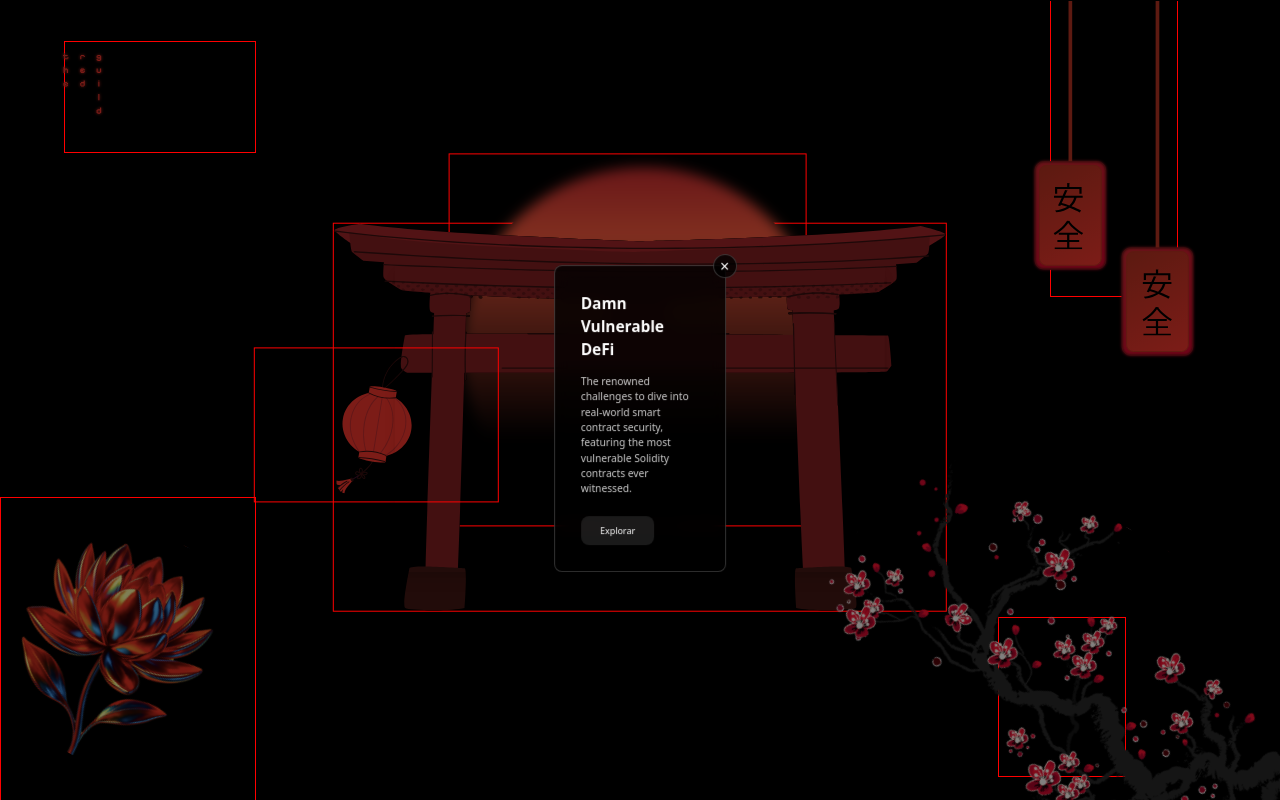
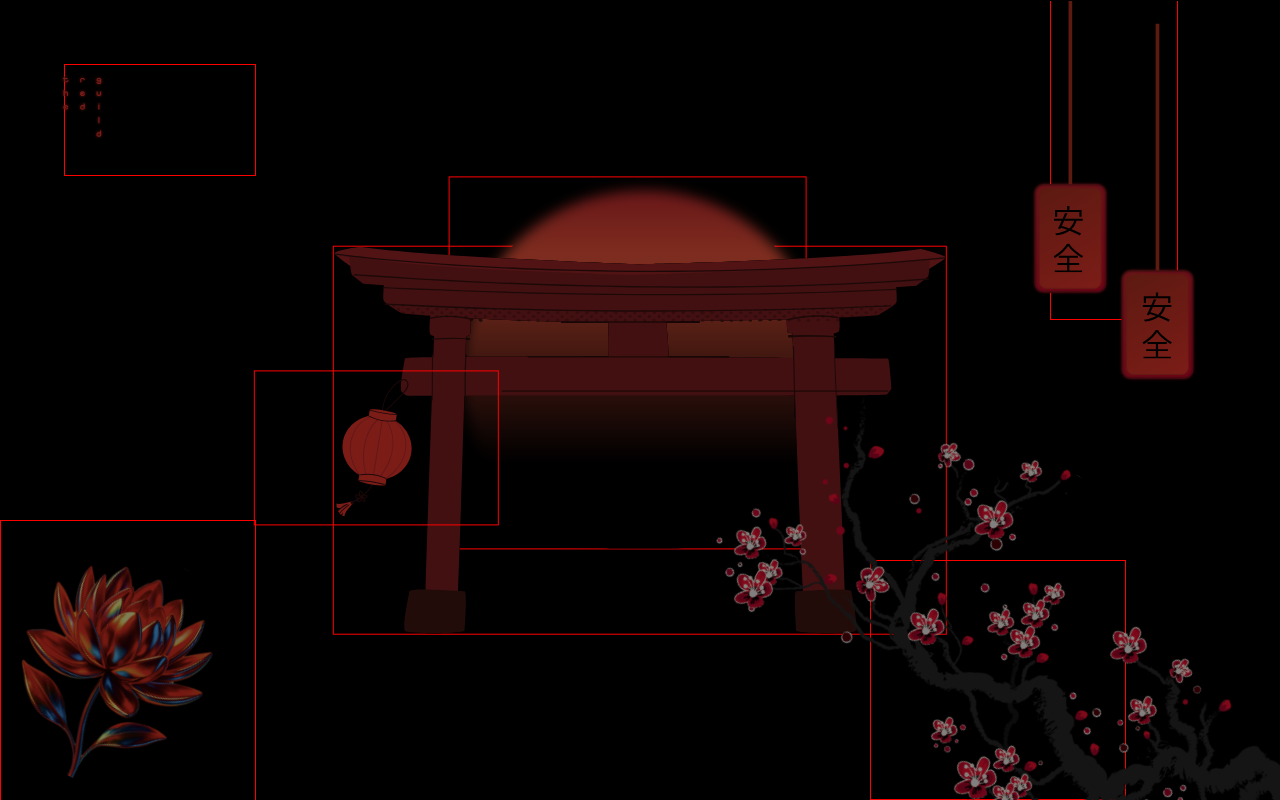
Before and after one commit to arielvincennao/trg-page, a Next.js app: page / in a window 1280 px wide. Both pictures are taken after a click on the picture 376 px from the left and 3599 px from the top of the page. Shown: the part 3199-3999 px from the top of the page. Built offline with nearby package versions, Linux system fonts and the light colour scheme.

Commit message:
Fixed position and worked in styles

```diff
--- a/src/app/components/Card.tsx
+++ b/src/app/components/Card.tsx
@@ -9,17 +9,17 @@
 
 const Card: React.FC<CardProps> = ({ title, description, onClose, onExplore }) => {
   return (
-    <div className="absolute bottom-0 left-1/2 -translate-x-1/2 w-[35%] aspect-[16/9] bg-black/80 backdrop-blur-sm p-[2vw] rounded-lg border border-white/20 z-50">
+    <div className="w-full h-full flex flex-col">
       <button
-        className="absolute -top-3 -right-3 w-6 h-6 bg-black/80 rounded-full border border-white/20 flex items-center justify-center text-white hover:bg-white/20 transition-colors"
+        className="absolute -top-3 -right-3 w-8 h-8 bg-black/80 rounded-full border border-white/20 flex items-center justify-center text-white hover:bg-white/20 transition-colors text-xl"
         onClick={onClose}
       >
         ×
       </button>
-      <h2 className="text-white text-[1.8vw] md:text-[1.5vw] lg:text-[1.2vw] font-bold mb-[1vw]">{title}</h2>
-      <p className="text-white/80 text-[1.2vw] md:text-[1vw] lg:text-[0.8vw] mb-[1.5vw]">{description}</p>
+      <h2 className="text-white text-2xl sm:text-3xl md:text-4xl font-bold mb-4">{title}</h2>
+      <p className="text-white/80 text-base sm:text-lg md:text-xl mb-6 flex-grow">{description}</p>
       <button
-        className="bg-white/10 hover:bg-white/20 text-white px-[1.5vw] py-[0.6vw] text-[1vw] md:text-[0.9vw] lg:text-[0.7vw] rounded-lg transition-colors"
+        className="bg-white/10 hover:bg-white/20 text-white px-6 py-3 text-base sm:text-lg rounded-lg transition-colors w-full sm:w-auto"
         onClick={onExplore}
       >
         Explorar
--- a/src/app/components/Indicators.tsx
+++ b/src/app/components/Indicators.tsx
@@ -10,7 +10,18 @@
 
   useEffect(() => {
     const handleScroll = () => {
-      setScrollY(window.scrollY);
+      const currentScrollY = window.scrollY;
+      setScrollY(currentScrollY);
+
+      // Obtener la posición del elemento scene
+      const sceneElement = document.getElementById('scene-section');
+      const scenePosition = sceneElement?.offsetTop || 0;
+
+      // Calcular si estamos en la sección de la escena
+      const isInScene = currentScrollY >= scenePosition;
+
+      // Actualizar el estado basado en la posición
+      setIsInSceneSection(isInScene);
     };
 
     const handleResize = () => {
@@ -30,12 +41,12 @@
     };
   }, []);
 
-  const isNearEnd = scrollY + windowHeight >= pageHeight - 100; // 100px from the bottom
+  const [isInSceneSection, setIsInSceneSection] = useState(false);
 
   return (
-    <div className={`fixed bottom-8 left-1/2 -translate-x-1/2 flex flex-row items-center gap-2 text-white text-sm`}>
+    <div className={`fixed bottom-8 left-1/2 -translate-x-1/2 flex flex-row items-center gap-2 text-white text-sm z-50`}>
       {/* Scroll to view content */}
-      <div className={`flex flex-row items-center gap-2 transition-opacity duration-300 ${isNearEnd ? 'opacity-0' : 'opacity-100'}`}>
+      <div className={`flex flex-row items-center gap-2 transition-opacity duration-300 ${isInSceneSection ? 'opacity-0' : 'opacity-100'}`}>
         <Image
           src="/assets/arrow-down.svg"
           alt="Arrow down"
@@ -49,7 +60,7 @@
       </div>
 
       {/* Hover to explore content */}
-      <div className={`absolute flex flex-row items-center gap-2 transition-opacity duration-300 ${isNearEnd ? 'opacity-100' : 'opacity-0'}`}>
+      <div className={`absolute flex flex-row items-center gap-2 transition-opacity duration-300 ${isInSceneSection ? 'opacity-100' : 'opacity-0'}`}>
         <Image
           src="/assets/mouse.svg"
           alt="Mouse icon"
--- a/src/app/components/Scene.tsx
+++ b/src/app/components/Scene.tsx
@@ -52,7 +52,7 @@
   };
 
   return (
-    <div id="scene-section" className="bg-black">
+    <div id="scene-section" className="bg-black h-screen">
       <div className="h-screen relative overflow-hidden">
         {/* Temple */}
         <div
@@ -119,23 +119,6 @@
             />
           )}
 
-          {/* Card */}
-          {activeCard && (
-            <div
-              className="card absolute top-1/2 left-1/2 transform -translate-x-1/2 -translate-y-1/2 w-[80%] h-[80%] rounded-lg shadow-lg p-6"
-              style={{
-                zIndex: 9999
-              }}
-            >
-              <Card
-                title={activeCard.title}
-                description={activeCard.description}
-                onClose={handleCloseCard}
-                onExplore={handleExplore}
-              />
-            </div>
-          )}
-
           {/* Left Lamp Temple */}
           <div
             className="absolute left-[-13%] top-[52%] transform -translate-y-1/2 w-[40%] h-[40%]"
@@ -143,7 +126,8 @@
               border: '1px solid red',
               zIndex: 10
             }}
-          ><Image
+          >
+            <Image
               src={isLeftLightHovered ? "/assets/light-on.svg" : "/assets/light-off.svg"}
               alt="Light"
               fill
@@ -155,6 +139,20 @@
             />
           </div>
         </div>
+
+        {/* Card */}
+        {activeCard && (
+          <div
+            className="fixed top-[70%] left-1/2 transform -translate-x-1/2 -translate-y-1/2 w-[75%] sm:w-[50%] md:w-[40%] lg:w-[35%] max-w-[500px] h-auto max-h-[90vh] rounded-lg shadow-lg p-4 sm:p-6 md:p-8 z-50 bg-black/90"
+          >
+            <Card
+              title={activeCard.title}
+              description={activeCard.description}
+              onClose={handleCloseCard}
+              onExplore={handleExplore}
+            />
+          </div>
+        )}
 
         {/* Bottom Left Flower */}
         <div
@@ -178,7 +176,7 @@
 
         {/* Right Bottom Tree*/}
         <div
-          className="tree absolute bottom-[0%] right-[12%] transition-all duration-300 w-[10%] h-[20%]"
+          className="tree absolute bottom-[0%] right-[12%] transition-all duration-300 w-[20%] h-[30%]"
           style={{
             border: '1px solid red'
           }}
@@ -188,7 +186,7 @@
             alt="Tree"
             fill
             priority
-            className="object-contain cursor-pointer scale-500"
+            className="object-contain cursor-pointer scale-300"
             onMouseEnter={() => setIsTreeHovered(true)}
             onMouseLeave={() => setIsTreeHovered(false)}
             onClick={() => setActiveCard(cardContent.tree)}
@@ -229,7 +227,6 @@
           />
         </div>
       </div>
-      <div className="h-[500vh] bg-black"></div>
     </div>
   );
 };
```
Lines whose indentation alone changed are shown as unchanged.
